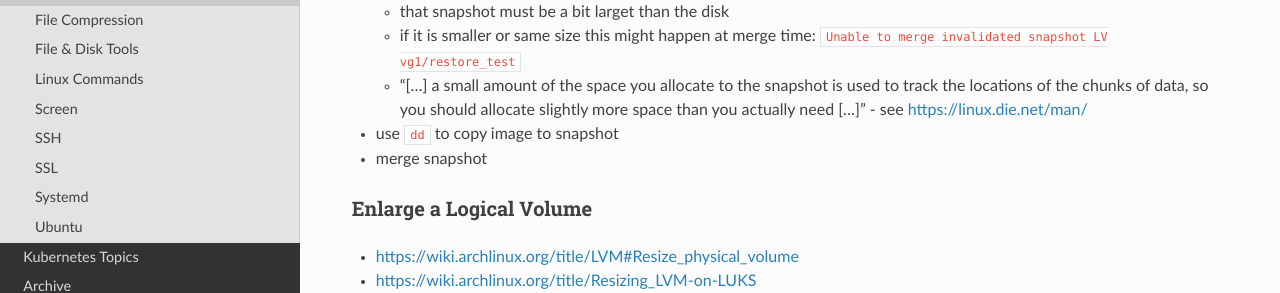
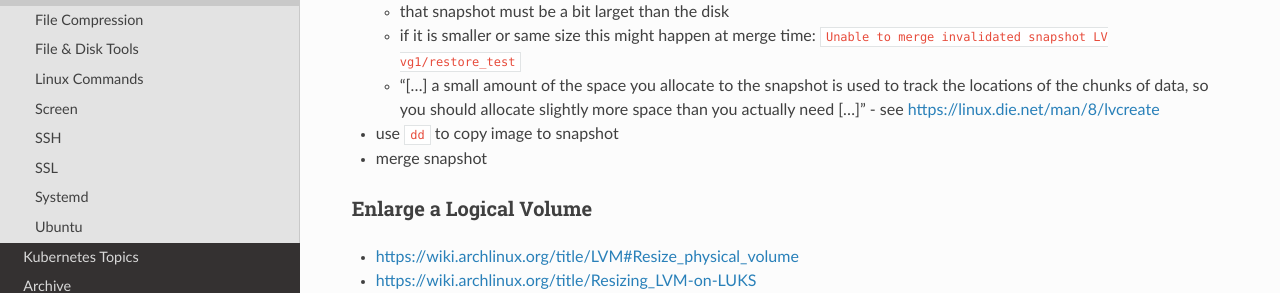
Before and after one commit to PhilipMay/May.la, a Sphinx documentation site: the page built from source/linux/disk-and-partition.md, in a window 1280 px wide and 900 px high, scrolled down 1259 px. Shown: the part 297-590 px from the top of the window. Built offline with Sphinx 7.4.7 and the Read the Docs theme 2.0.0, drawn with Linux system fonts in a browser that asks for light colours; some of the changed lines change nothing that is shown.

Commit message:
Update disk-and-partition.md

```diff
--- a/source/linux/disk-and-partition.md
+++ b/source/linux/disk-and-partition.md
@@ -46,7 +46,7 @@
 - create snapshot of disk to recover
   - that snapshot must be a bit larget than the disk
   - if it is smaller or same size this might happen at merge time: `Unable to merge invalidated snapshot LV vg1/restore_test`
-  - "[...] a small amount of the space you allocate to the snapshot is used to track the locations of the chunks of data, so you should allocate slightly more space than you actually need [...]" - see https://linux.die.net/man/
+  - "[...] a small amount of the space you allocate to the snapshot is used to track the locations of the chunks of data, so you should allocate slightly more space than you actually need [...]" - see https://linux.die.net/man/8/lvcreate
 - use `dd` to copy image to snapshot
 - merge snapshot
 
```
